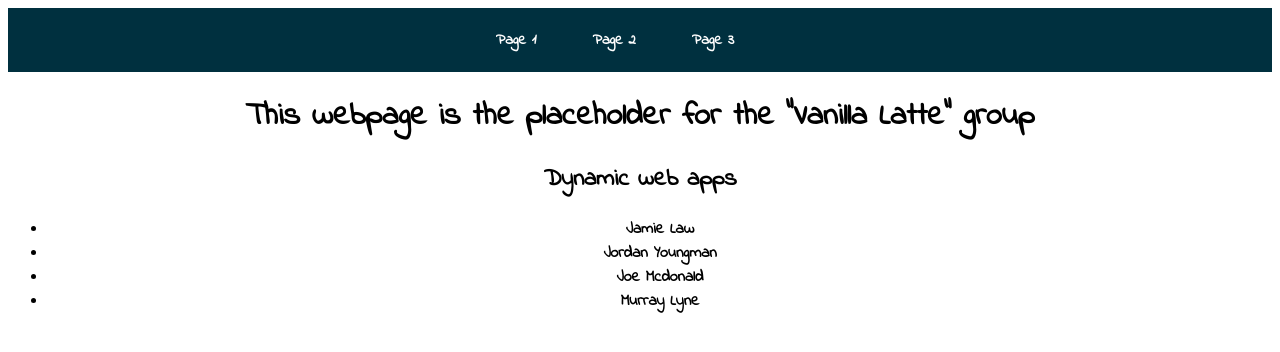
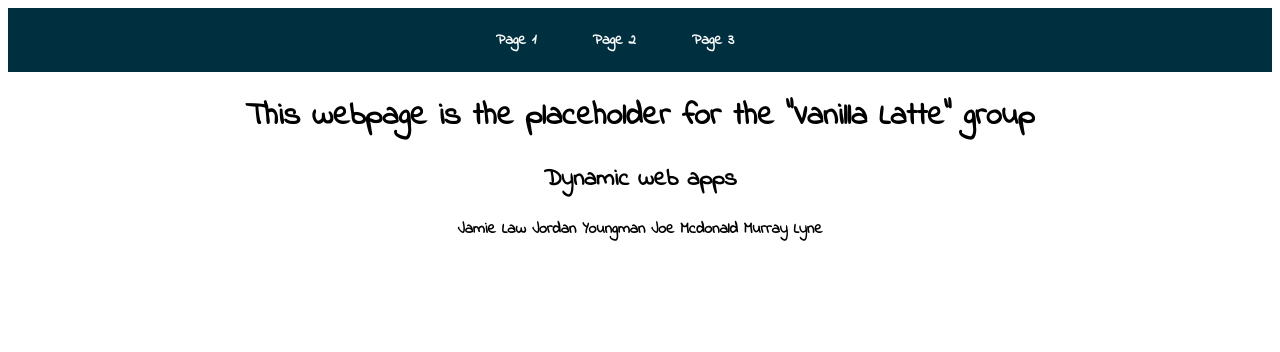
Before and after one commit to LawJay/VanillaLatte, a plain HTML site: page index.html in a window 1280 px wide. Drawn offline with Linux system fonts and the light colour scheme.

Commit message:
css basic adjustments

```diff
--- a/index.html
+++ b/index.html
@@ -21,11 +21,11 @@
 
 <h2> Dynamic web apps </h2>
 
-<ul><li>Jamie Law</li>
+  Jamie Law
+  Jordan Youngman
+  Joe Mcdonald
+  Murray Lyne
 
-  <li>Jordan Youngman</li>
-  <li> Joe Mcdonald</li>
-  <li> Murray Lyne</li></ul>
 </body>
 
 
--- a/master.css
+++ b/master.css
@@ -5,6 +5,7 @@ body {
     font-family: 'Indie Flower', cursive;
     font-weight: 700;
     text-align: center;
+    ali
 }
 
 #nav{
```
